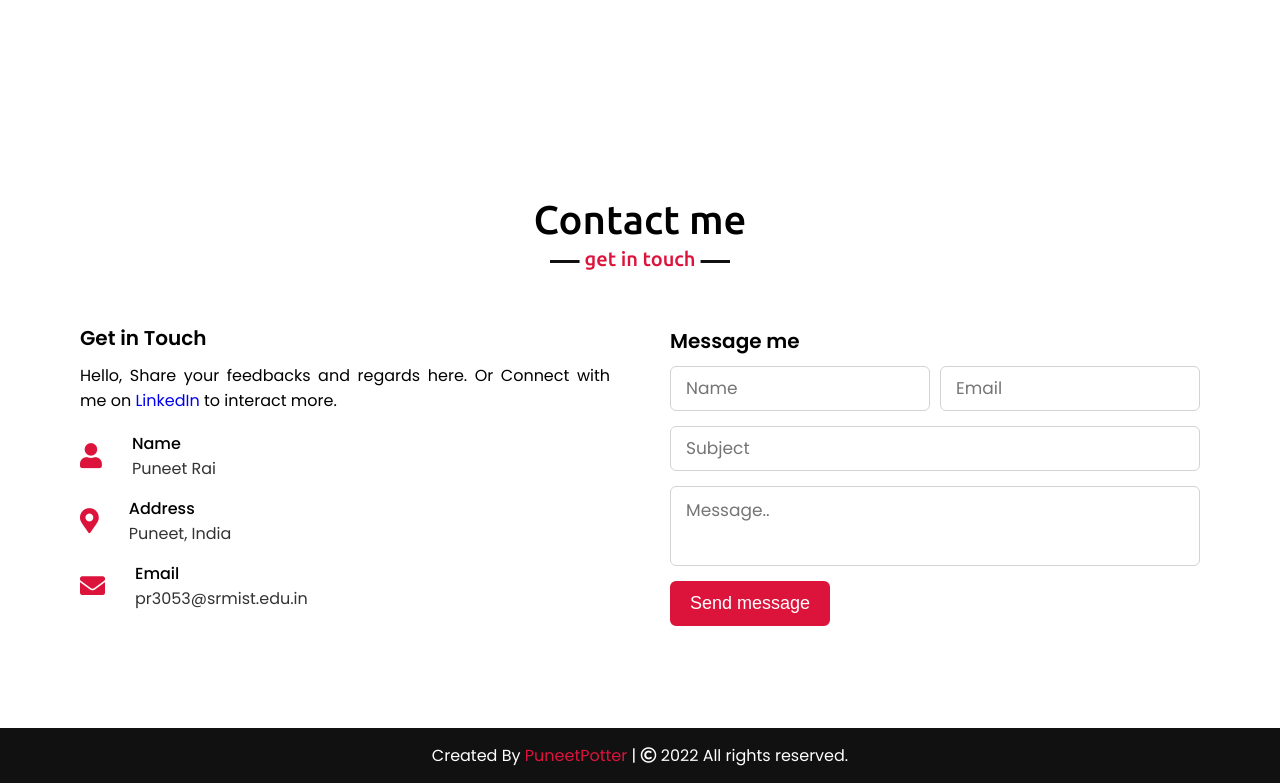
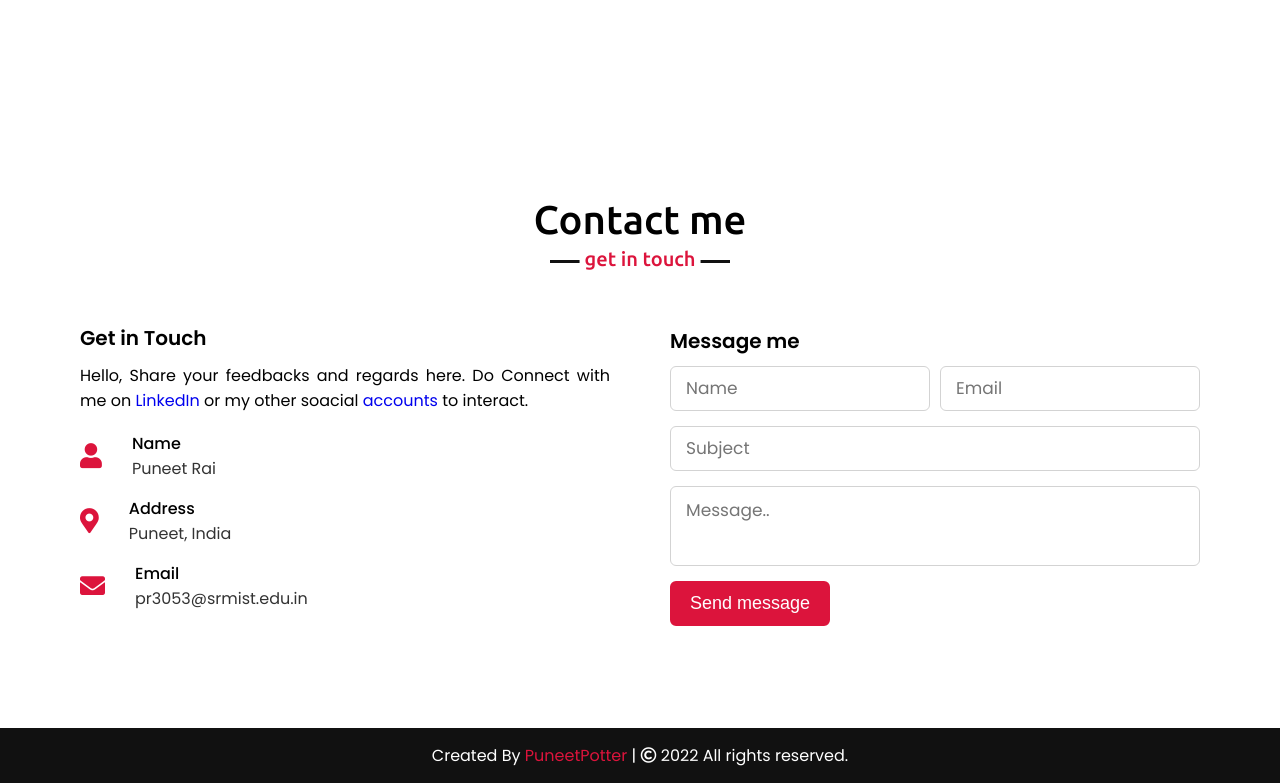
Before and after one commit to Puneetpotter/Portfolio, a plain HTML site: page index.html in a window 1280 px wide. Shown: the part 2022-2805 px from the top of the page. Drawn offline with nearby package versions, Linux system fonts and the light colour scheme.

Commit message:
Update index.html

```diff
--- a/index.html
+++ b/index.html
@@ -123,7 +123,7 @@
             <div class="contact-content">
                 <div class="column left">
                     <div class="text">Get in Touch</div>
-                    <p>Hello, Share your feedbacks and regards here. Or Connect with me on <a href="https://linkedin.com/in/puneetpotter">LinkedIn</a> to interact more.</p>
+                    <p>Hello, Share your feedbacks and regards here. Do Connect with me on <a href="https://linkedin.com/in/puneetpotter">LinkedIn</a> or my other soacial <a href="https://linktr.ee/puneetpotter">accounts</a> to interact.</p>
                     <div class="icons">
                         <div class="row">
                             <i class="fas fa-user"></i>
```
